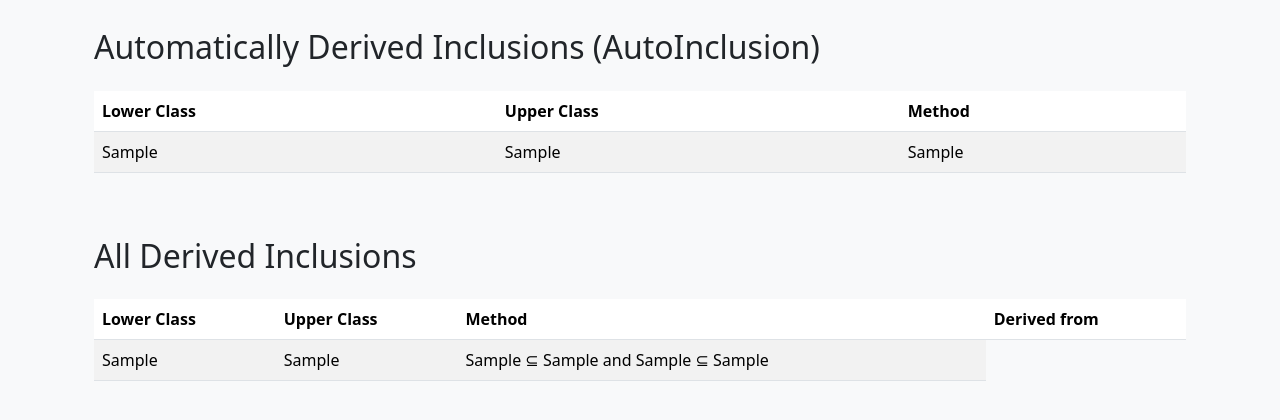
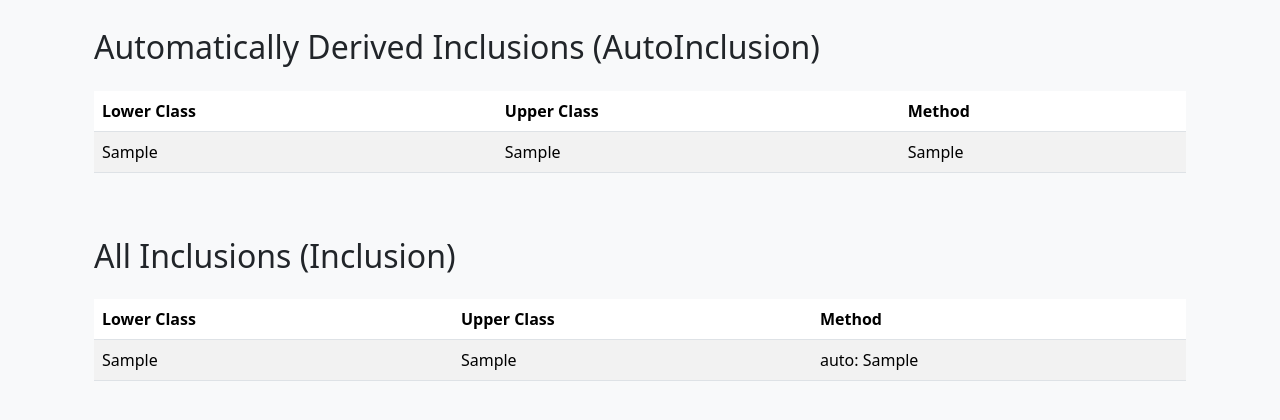
Before and after one commit to turquoise5/ComWeb, a Django app: page /inclusions/ in a window 1280 px wide. Shown: the part 284-704 px from the top of the page. Run offline with Django 5.2, Linux system fonts and the light colour scheme; tables that the repository leaves empty hold one stand-in row (values such as "Sample post").

Commit message:
changed display method to one column

```diff
--- a/comweb/templates/comweb/inclusions.html
+++ b/comweb/templates/comweb/inclusions.html
@@ -60,7 +60,7 @@
         </div>
     </section>
         <section class="mb-5">
-        <h2 class="mb-4">All Derived Inclusions</h2>
+        <h2 class="mb-4">All Inclusions (Inclusion)</h2>
         <div class="table-responsive">
             <table class="table table-striped">
                 <thead>
@@ -68,7 +68,6 @@
                         <th>Lower Class</th>
                         <th>Upper Class</th>
                         <th>Method</th>
-                        <th> Derived from </th>
                     </tr>
                 </thead>
                 <tbody>
@@ -77,8 +76,14 @@
                         <td>{{ inc.lower.AB }}</td>
                         <td>{{ inc.upper.AB }}</td>
                         <td>
-                            {{ inc.row1.lower.AB }} ⊆ {{ inc.row1.upper.AB }} and
-                            {{ inc.row2.lower.AB }} ⊆ {{ inc.row2.upper.AB }}
+                            {% if inc.method.AB == 'manual' %}
+                                manual: {{ inc.justification }}
+                                {% if inc.references.exists %}; see {% for ref in inc.references.all %}Theorem {{ ref.locator }} of [{{ ref.doi }}]{% if not forloop.last %}, {% endif %}{% endfor %}{% endif %}
+                            {% elif inc.method.AB == 'transitivity' %}
+                                transitivity: {{ inc.row1.lower.AB }} ⊆ {{ inc.row1.upper.AB }} ⊆ {{ inc.row2.upper.AB }}
+                            {% else %}
+                                auto: {{ inc.method.NA }}
+                            {% endif %}
                         </td>
                     </tr>
                     {% endfor %}
```
